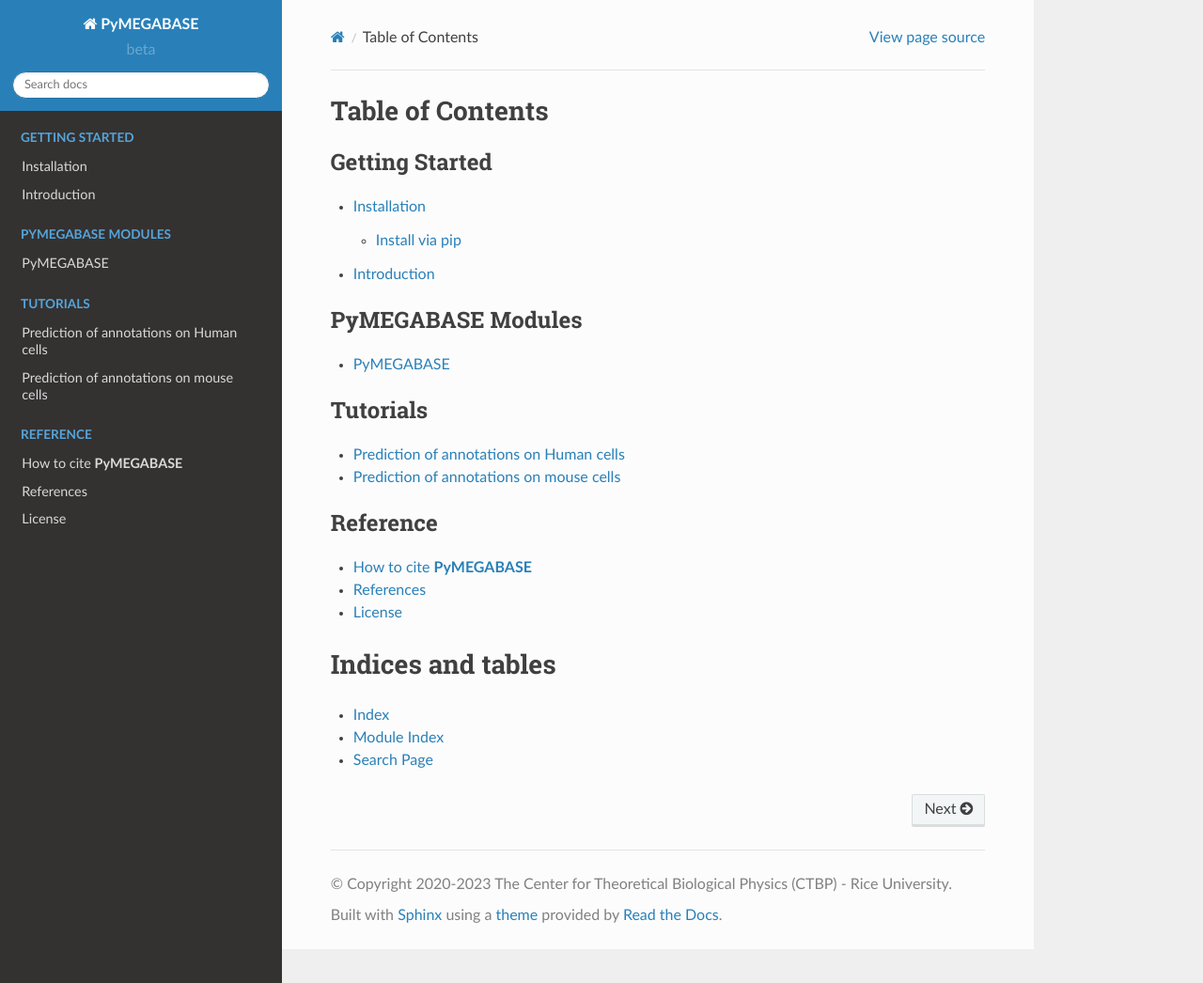
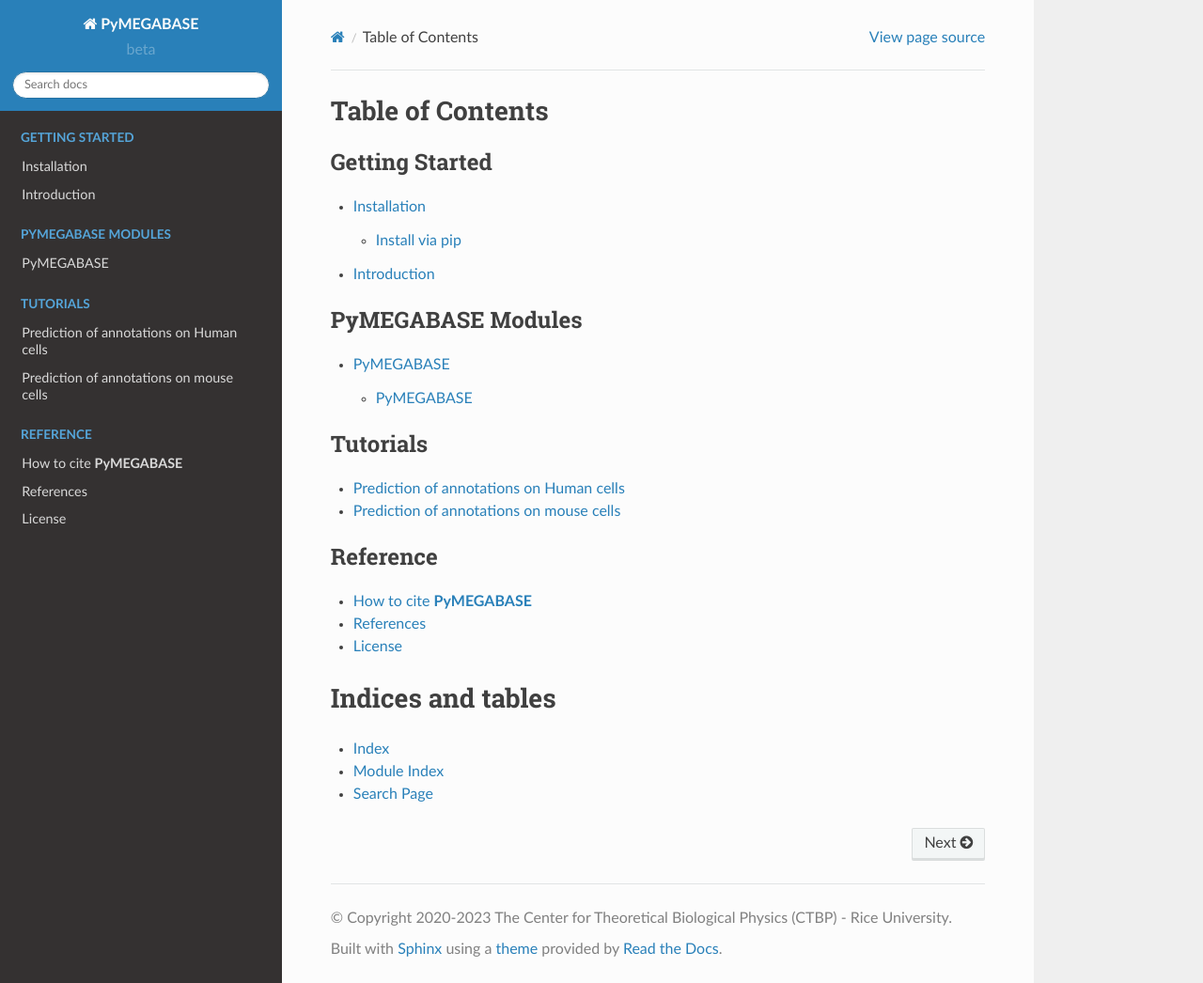
Before and after one commit to ed29rice/PyMEGABASE, a Sphinx documentation site: the page built from docs/source/index.rst, in a window 1280 px wide and 1046 px high. Shown: the whole window at 94% size. Built offline with Sphinx 7.4.7 and the Read the Docs theme 2.0.0, drawn with Linux system fonts in a browser that asks for light colours.

Commit message:
Update PyMEGABASE.rst

```diff
--- a/docs/source/PyMEGABASE.rst
+++ b/docs/source/PyMEGABASE.rst
@@ -1,7 +1,10 @@
 PyMEGABASE
-========
+==================
 
-.. automodule:: PyMEGABASE
+PyMEGABASE
+----------------------------
+
+.. automodule:: PyMEGABASE.PyMEGABASE
    :members:
    :undoc-members:
    :show-inheritance:
```
